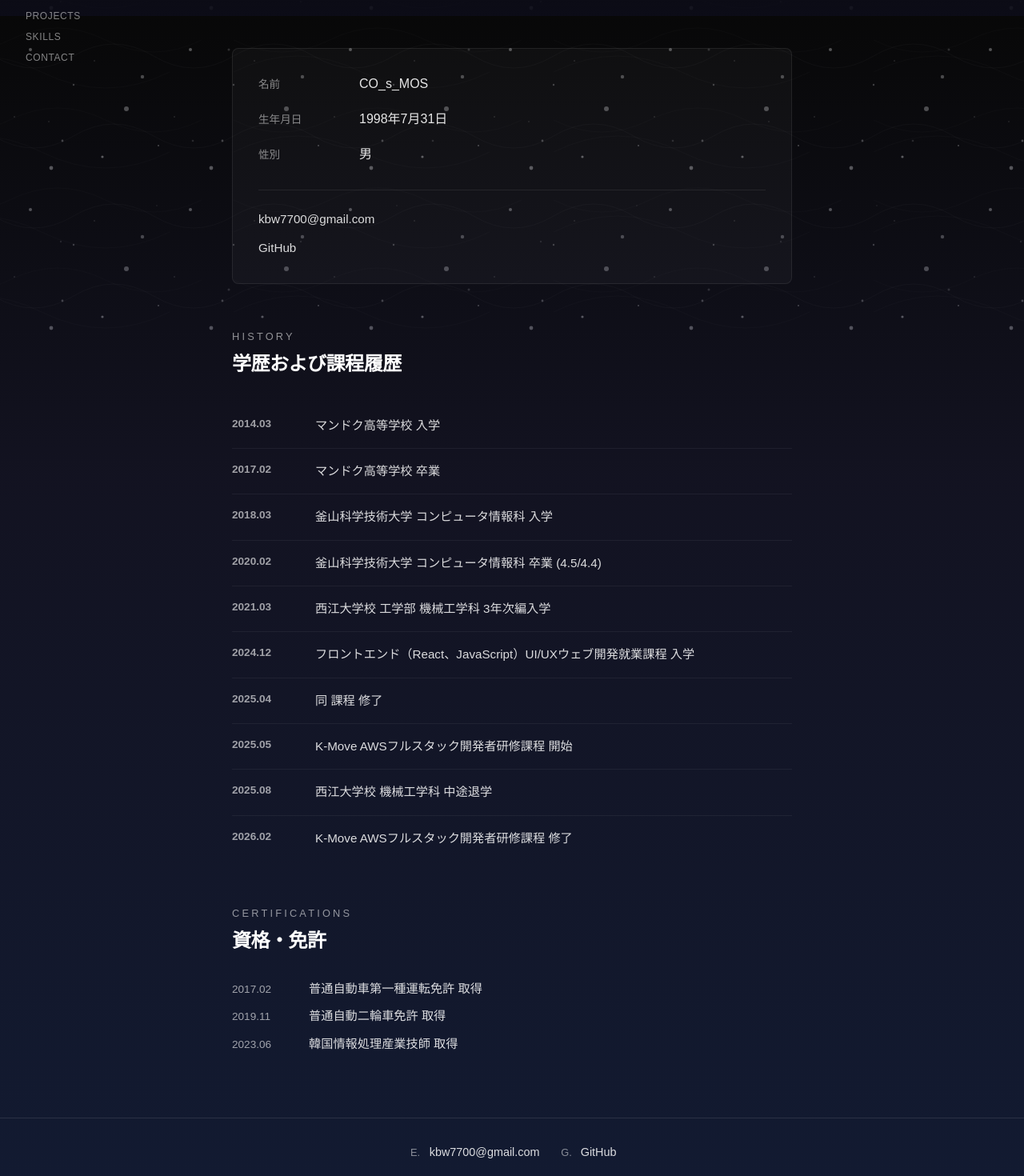
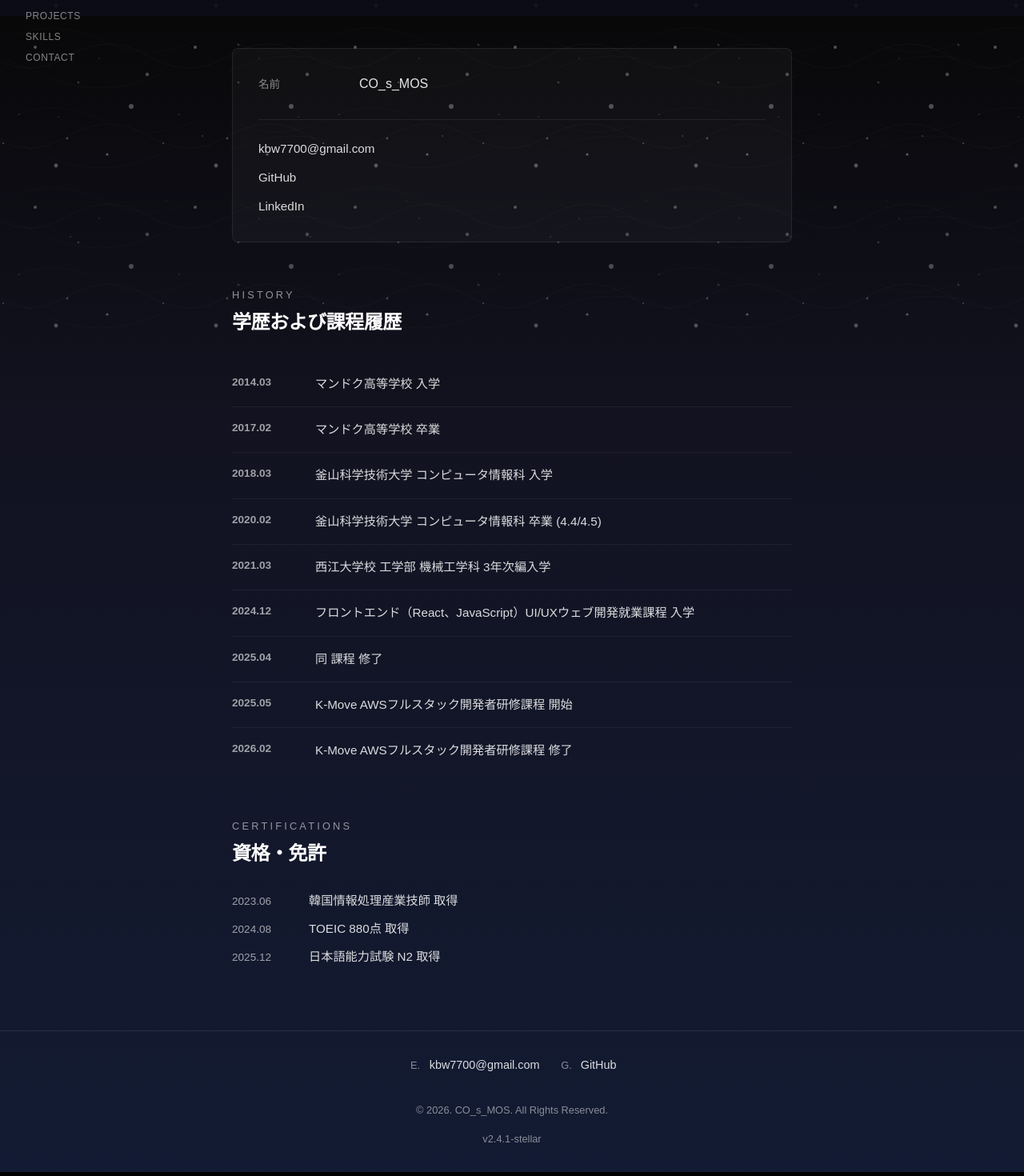
Before and after one commit to QCoQCo/MY_WORK, a React (Vite) app: page /about in a window 1280 px wide. Shown: the part 380-1850 px from the top of the page at 80% size. Built offline with nearby package versions, Linux system fonts and the light colour scheme; grey boxes are pictures that could not be loaded.

Commit message:
feat: add LinkedIn profile link and remove personal data

```diff
--- a/src/App.css
+++ b/src/App.css
@@ -94,7 +94,6 @@ button {
     );
 }
 
-/* 홈 페이지: wrapper 투명 — fixed 비디오가 비치도록 */
 #wrapper.wrapper--home {
     background-color: transparent;
 }
--- a/src/components/AnimatedBackground.tsx
+++ b/src/components/AnimatedBackground.tsx
@@ -1,11 +1,5 @@
 import './AnimatedBackground.css';
 
-/**
- * LogBookIntro 스타일 우주/별자리 배경 애니메이션
- * - stars: 기본 별 패턴
- * - twinkling: 반짝이는 별 (더 작고 투명)
- * - clouds: 구름/파형 레이어
- */
 const AnimatedBackground = () => (
     <div className='animated-bg' aria-hidden>
         <div className='animated-bg__stars' />
--- a/src/data/certifications.ts
+++ b/src/data/certifications.ts
@@ -1,23 +1,24 @@
 /**
  * 자격·면허 (resume.md)
+ * 개발 직무와 무관한 운전면허류는 공개 사이트에서 제외 (이력서에만 기재)
  */
 export const certifications: { year: string; ko: string; ja: string; en: string }[] = [
-    {
-        year: '2017.02',
-        ko: '1종 보통 운전면허 취득',
-        ja: '普通自動車第一種運転免許 取得',
-        en: "Class 1 driver's license",
-    },
-    {
-        year: '2019.11',
-        ko: '2륜 자동차 면허 취득',
-        ja: '普通自動二輪車免許 取得',
-        en: 'Motorcycle license',
-    },
     {
         year: '2023.06',
         ko: '정보처리산업기사 취득',
         ja: '韓国情報処理産業技師 取得',
         en: 'Information Processing Industrial Engineer',
     },
+    {
+        year: '2024.08',
+        ko: 'TOEIC 880점 취득',
+        ja: 'TOEIC 880点 取得',
+        en: 'TOEIC Score 880',
+    },
+    {
+        year: '2025.12',
+        ko: 'JLPT N2 취득',
+        ja: '日本語能力試験 N2 取得',
+        en: 'JLPT N2',
+    },
 ];
--- a/src/data/education.ts
+++ b/src/data/education.ts
@@ -22,9 +22,9 @@ export const education: { year: string; ko: string; ja: string; en: string }[] =
     },
     {
         year: '2020.02',
-        ko: '부산과학기술대학교 컴퓨터정보과 졸업 (4.5/4.4)',
-        ja: '釜山科学技術大学 コンピュータ情報科 卒業 (4.5/4.4)',
-        en: 'Graduated from Computer Information (GPA 4.5/4.4), Busan University of Science and Technology',
+        ko: '부산과학기술대학교 컴퓨터정보과 졸업 (4.4/4.5)',
+        ja: '釜山科学技術大学 コンピュータ情報科 卒業 (4.4/4.5)',
+        en: 'Graduated from Computer Information (GPA 4.4/4.5), Busan University of Science and Technology',
     },
     {
         year: '2021.03',
@@ -45,12 +45,14 @@ export const education: { year: string; ko: string; ja: string; en: string }[] =
         ja: 'K-Move AWSフルスタック開発者研修課程 開始',
         en: 'Started K-Move AWS Full-stack Developer Training',
     },
+    /*
     {
         year: '2025.08',
         ko: '서강대학교 기계공학과 중퇴',
         ja: '西江大学校 機械工学科 中途退学',
         en: 'Withdrew from Mechanical Engineering, Sogang University',
     },
+    */
     {
         year: '2026.02',
         ko: 'K-Move AWS 풀스택 개발자 연수 과정 수료',
--- a/src/data/index.ts
+++ b/src/data/index.ts
@@ -6,6 +6,6 @@ export { projects } from './projects';
 export type { Project } from './projects';
 export { skills } from './skills';
 export type { SkillCategory, SkillItem } from './skills';
-export { jobSummary, introSummary, introStrength, strengths, selfPr } from './intro';
+export { jobSummary, introSummary, introStrength } from './intro';
 export { selfIntroSections } from './selfIntro';
 export type { SelfIntroSection } from './selfIntro';
--- a/src/data/intro.ts
+++ b/src/data/intro.ts
@@ -2,9 +2,9 @@
  * 직무 요약 - 히어로 등 간단 소개용 (my_work.md 직무요약)
  */
 export const jobSummary = {
-    ko: '풀스텍 개발자를 꿈꾸고 있습니다.',
-    ja: 'フルスタック開発者を目指しています。',
-    en: 'Aspiring to become a full-stack developer.',
+    ko: '도쿄를 거점으로 활동하는 풀스택 개발자입니다.',
+    ja: '東京を拠点に活動するフルスタック開発者です。',
+    en: 'Full-stack developer based in Tokyo.',
 } as const;
 
 /**
@@ -22,28 +22,3 @@ export const introStrength = {
     ja: 'ReactからAWSインフラまでフルスタック開発を磨き、プロジェクトを通じてUI/UX最適化やスケーラブルな設計の重要性を体得しました。継続的な語学学習により、グローバル環境で即戦力として貢献できる準備が整っております。',
     en: 'I have honed full-stack development from React to AWS infrastructure and learned the importance of UI/UX optimization and scalable design through projects. With continuous language study, I am ready to contribute in global environments.',
 } as const;
-
-/** 기술 상세 (Skills 등 참고용) */
-export const strengths = {
-    ko: 'React Hooks·상태 관리·렌더링 최적화, Spring MVC·DI/AOP·REST API, Tauri 데스크톱 앱, MySQL 스키마 설계·쿼리 최적화, Git Flow·Docker·AWS(EC2, S3, RDS) 환경 구축.',
-    ja: 'React Hooks・状態管理・レンダリング最適化、Spring MVC・DI/AOP・REST API、Tauriデスクトップアプリ、MySQLスキーマ設計・クエリ最適化、Git Flow・Docker・AWS(EC2, S3, RDS)環境構築。',
-    en: 'React Hooks, state management, rendering optimization; Spring MVC, DI/AOP, REST API; Tauri desktop apps; MySQL schema design and query optimization; Git Flow, Docker, AWS (EC2, S3, RDS) environment setup.',
-} as const;
-
-export const selfPr = {
-    fullstack: {
-        ko: 'React 프론트엔드부터 AWS 인프라까지 풀스택 개발 가능.',
-        ja: 'ReactフロントエンドからAWSインフラまでフルスタック開発可能。',
-        en: 'Full-stack development from React frontend to AWS infrastructure.',
-    },
-    stack: {
-        ko: '주요 스택: React, TypeScript, Rust, Spring Boot, MySQL, Firebase, AWS.',
-        ja: '主要スタック: React, TypeScript, Rust, Spring Boot, MySQL, Firebase, AWS。',
-        en: 'Tech stack: React, TypeScript, Rust, Spring Boot, MySQL, Firebase, AWS.',
-    },
-    language: {
-        ko: 'TOEIC 880점, JLPT N2.',
-        ja: 'TOEIC 880点、JLPT N2。',
-        en: 'TOEIC 880, JLPT N2.',
-    },
-} as const;
--- a/src/data/profile.ts
+++ b/src/data/profile.ts
@@ -12,12 +12,7 @@ export const profile = {
         ja: 'CO_s_MOS',
         en: 'CO_s_MOS',
     },
-    birthdate: {
-        ko: '1998년 7월 31일',
-        ja: '1998年7月31日',
-        en: 'July 31, 1998',
-    },
-    gender: { ko: '남', ja: '男', en: 'Male' },
     email: 'kbw7700@gmail.com',
     github: 'https://github.com/QCoQCo',
+    linkedin: 'https://www.linkedin.com/in/yong-hoon-kang-2663ab3b0/',
 } as const;
--- a/src/data/projects.ts
+++ b/src/data/projects.ts
@@ -1,6 +1,3 @@
-/**
- * 프로젝트 경력 (my_work.md)
- */
 export interface Project {
     id: string;
     name: { ko: string; ja: string; en: string };
@@ -258,32 +255,18 @@ export const projects: Project[] = [
             ja: '再帰下降パーサーを実装したCLI版から、Icedフレームワークを用いたGUIへと拡張',
             en: 'GUI extension of CLI calculator with recursive descent parser using Iced framework',
         },
-    },
-    {
-        id: 'calculator-Rust-cli',
-        name: { ko: '계산기 (CLI)', ja: '計算機 (CLI)', en: 'Calculator (CLI)' },
-        period: '2024.06',
-        tech: ['Rust'],
-        github: 'https://github.com/QCoQCo/Rust-cli-calc',
-        screenshot: '/images/default.webp',
-        overview: {
-            ko: 'Rust로 구현한 CLI 계산기',
-            ja: 'Rustで実装したCLI計算機',
-            en: 'CLI calculator implemented in Rust',
-        },
-    },
-    {
-        id: 'calculator-C++-cli',
-        name: { ko: 'C++ 계산기 (CLI)', ja: 'C++ 計算機 (CLI)', en: 'C++ Calculator (CLI)' },
-        period: '2024.06',
-        tech: ['C++', 'Cmake'],
-        github: 'https://github.com/QCoQCo/CPP_CLI_CALC_REMAKE',
-        screenshot: '/images/default.webp',
-        overview: {
-            ko: 'C++로 구현한 CLI 계산기',
-            ja: 'C++で実装したCLI計算機',
-            en: 'CLI calculator implemented in C++',
-        },
+        achievements: [
+            {
+                ko: '토크나이저·재귀 하향 파서를 라이브러리 없이 직접 구현하여 연산자 우선순위·괄호 처리',
+                ja: 'トークナイザー・再帰下降パーサーをライブラリなしで自作し、演算子の優先順位・括弧処理を実装',
+                en: 'Hand-built tokenizer and recursive descent parser (no libraries) handling operator precedence and parentheses',
+            },
+            {
+                ko: '동일 파서 설계를 Rust·C++ CLI 버전으로 각각 선행 구현 후 Rust GUI로 발전 — 언어 간 설계 이식 경험',
+                ja: '同一パーサー設計をRust・C++のCLI版でそれぞれ先行実装した後、Rust GUIへ発展 — 言語間の設計移植を経験',
+                en: 'First implemented the same parser design as Rust and C++ CLI versions, then evolved it into a Rust GUI — cross-language design porting',
+            },
+        ],
     },
     {
         id: 'stwch',
--- a/src/pages/About.tsx
+++ b/src/pages/About.tsx
@@ -47,14 +47,6 @@ export default function About() {
                             <dt>{t({ ko: '이름', ja: '名前' })}</dt>
                             <dd>{t(profile.name)}</dd>
                         </div>
-                        <div className='profile-dl__row'>
-                            <dt>{t({ ko: '생년월일', ja: '生年月日', en: 'Date of Birth' })}</dt>
-                            <dd>{t(profile.birthdate)}</dd>
-                        </div>
-                        <div className='profile-dl__row'>
-                            <dt>{t({ ko: '성별', ja: '性別', en: 'Gender' })}</dt>
-                            <dd>{t(profile.gender)}</dd>
-                        </div>
                     </dl>
                     <ul className='profile-links'>
                         <li>
@@ -63,6 +55,11 @@ export default function About() {
                         <li>
                             <a href={profile.github} target='_blank' rel='noopener noreferrer'>
                                 GitHub
+                            </a>
+                        </li>
+                        <li>
+                            <a href={profile.linkedin} target='_blank' rel='noopener noreferrer'>
+                                LinkedIn
                             </a>
                         </li>
                     </ul>
--- a/src/pages/Contact.tsx
+++ b/src/pages/Contact.tsx
@@ -42,6 +42,12 @@ export default function Contact() {
                             GitHub
                         </a>
                     </li>
+                    <li>
+                        <span className='label'>L.</span>
+                        <a href={profile.linkedin} target='_blank' rel='noopener noreferrer'>
+                            LinkedIn
+                        </a>
+                    </li>
                 </ul>
             </div>
         </div>
```
